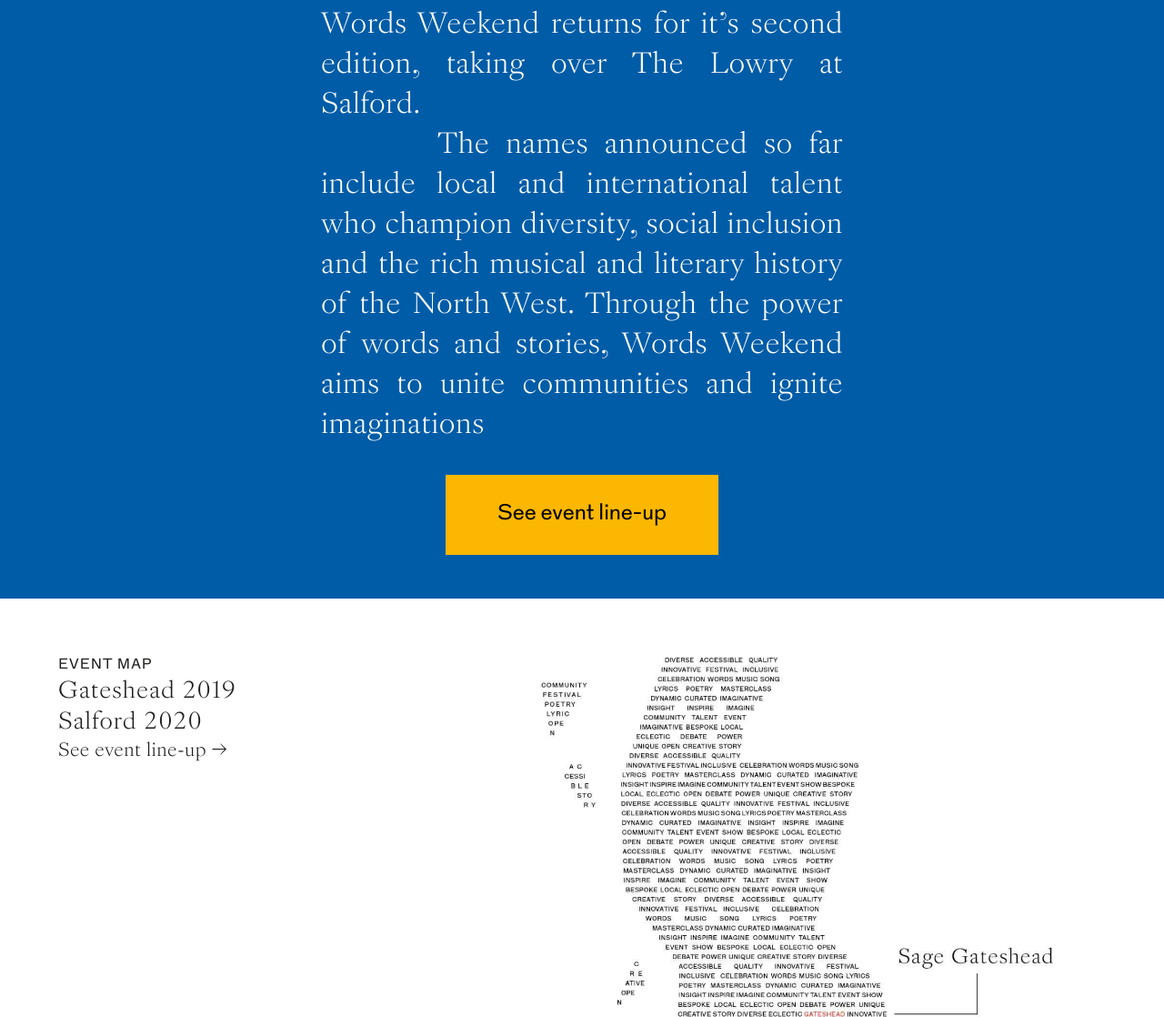
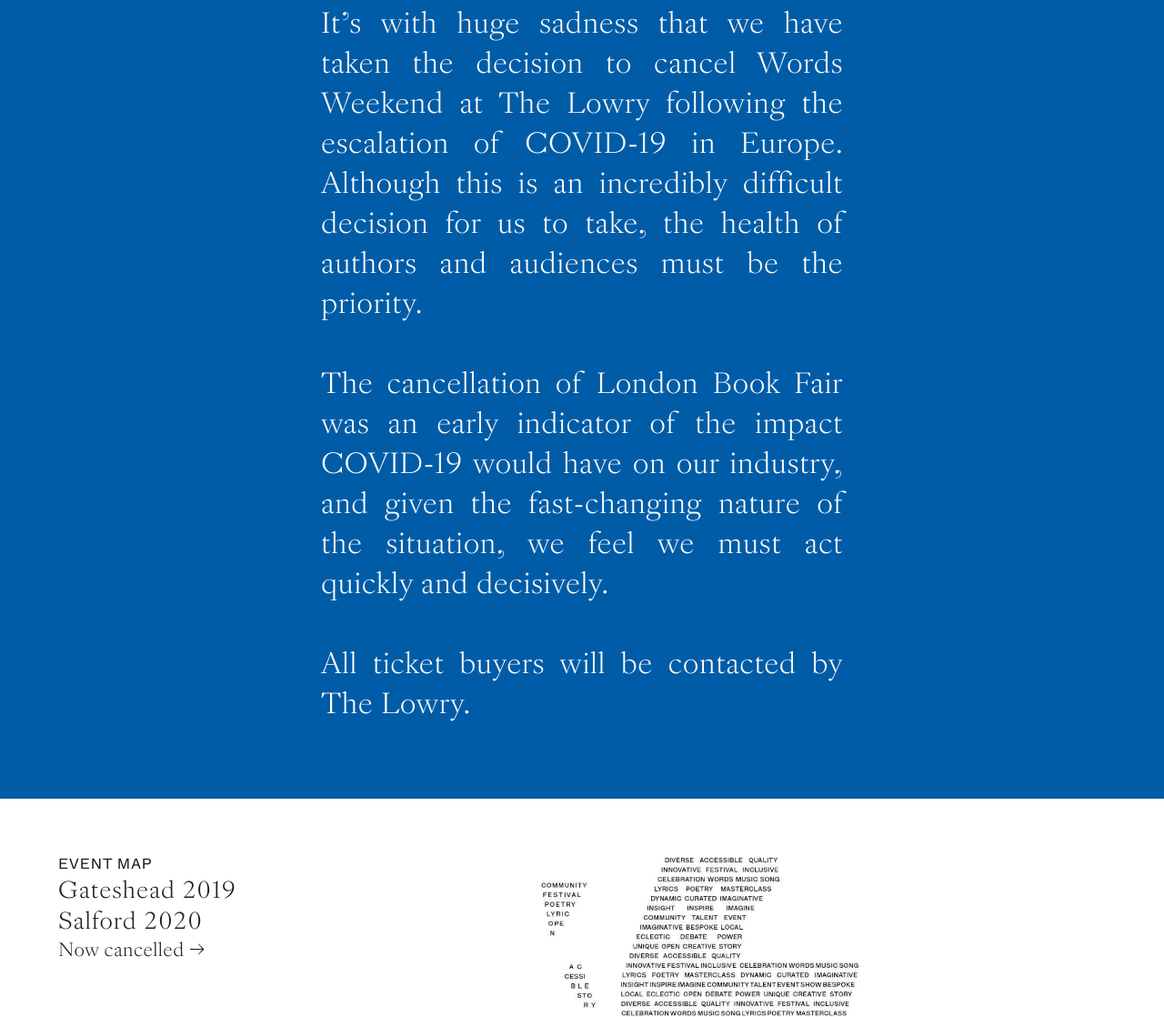
Before and after one commit to ryanhbowman/wordsweekend, a website: page index.html in a window 1280 px wide. Shown: the part 780-1898 px from the top of the page at 91% size. Drawn offline with nearby package versions, Linux system fonts and the light colour scheme; a script that the page names is missing; files whose address does not match are found by name.

Commit message:
cancellation

```diff
--- a/index.html
+++ b/index.html
@@ -55,9 +55,7 @@
           <div>See Event lineup</div>
         </a>
         <a href="events-lowry.html" class="menu-item one marginal">
-          <img src="images/lowry.jpg" alt="">
-          The Lowry, Salford<br />
-          <div>See Event lineup</div>
+
         </a>
         <!-- <a class="menu-item one marginal">
           <img src="images/regent.jpg" alt="">
@@ -162,18 +160,20 @@
               <div class="space-group">
                 <h3 class="ta-center " style="font-size: 30px; line-height: 38px;">The Lowry</h3>
                 <h2 class="ta-center space-group-small">27 - 29 March 2020</h2>
-                <p class="big justify">Words Weekend returns for it’s second edition, taking over
-                  The Lowry at Salford.
-                </p>
-                <p class="big justify indent">The names announced so far include local and international talent who
-                  champion diversity, social inclusion and the rich musical and literary history of the North West.
-                  Through the power of words and stories, Words Weekend aims to unite communities and ignite
-                  imaginations</p>
+                <p class="big justify">It’s with huge sadness that we have taken the decision to cancel Words Weekend at The Lowry following the escalation of COVID-19 in Europe. Although this is an incredibly difficult decision for us to take, the health of authors and audiences must be the priority.
+
+                  <br/><br/>
+
+                 The cancellation of London Book Fair was an early indicator of the impact COVID-19 would have on our industry, and given the fast-changing nature of the situation, we feel we must act quickly and decisively.
+
+                  <br/><br/>
+
+                 All ticket buyers will be contacted by The Lowry.</p>
               </div>
 
-              <div class="ta-center">
+              <!-- <div class="ta-center">
                 <a href="events-lowry.html" class="button yellow-btn giant">See event line-up</a>
-              </div>
+              </div> -->
             </div>
 
           </div>
@@ -186,7 +186,7 @@
               Gateshead 2019<br/>
 
               Salford 2020<br/>
-              <a href="events-lowry.html" style="display: block;letter-spacing: 0.4px;margin-bottom: 14px;line-height: 1em;"><small>See event line-up &rarr;</small></a><br/>
+              <a  style="display: block;letter-spacing: 0.4px;margin-bottom: 14px;line-height: 1em;"><small>Now cancelled &rarr;</small></a><br/>
               <!-- London 2020 -->
             </h2>
           </div>
```
Also changed, not shown: events-lowry.html (+14 -3 lines), events.html (+2 -2 lines).
